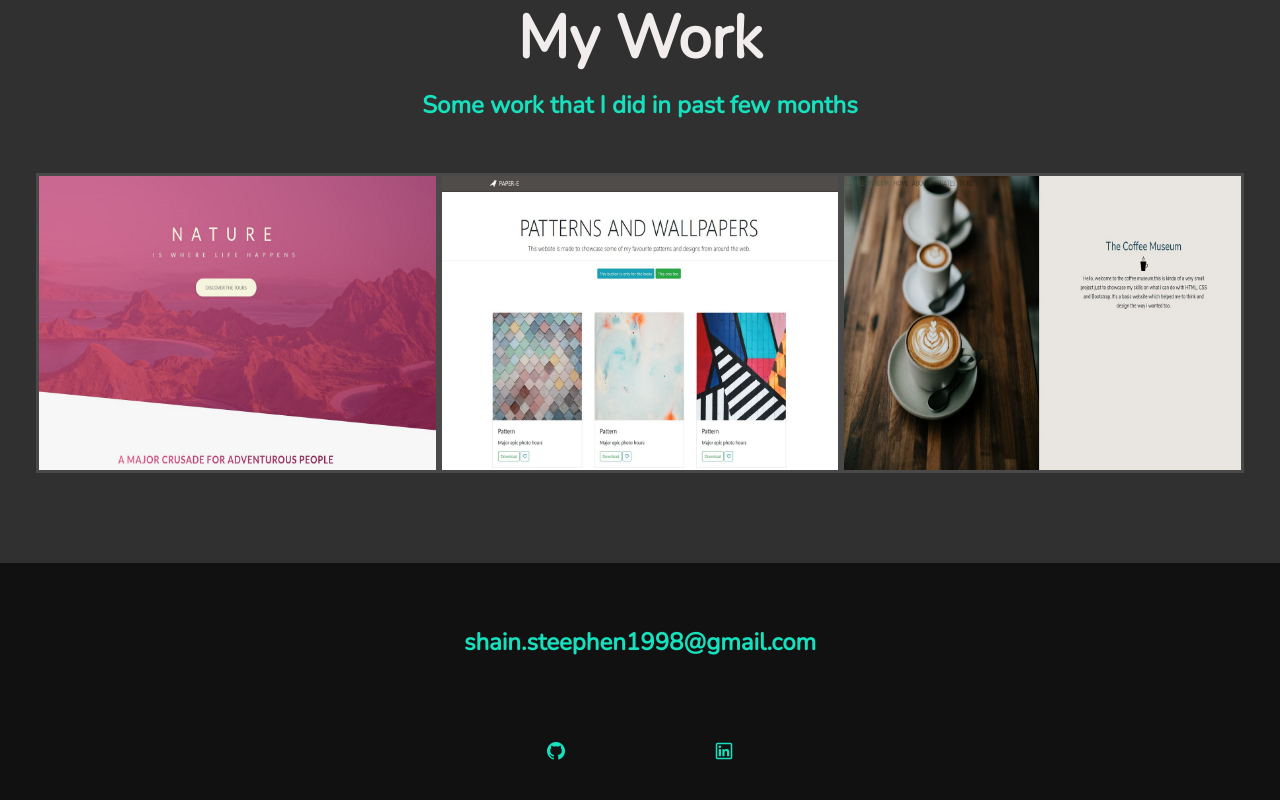
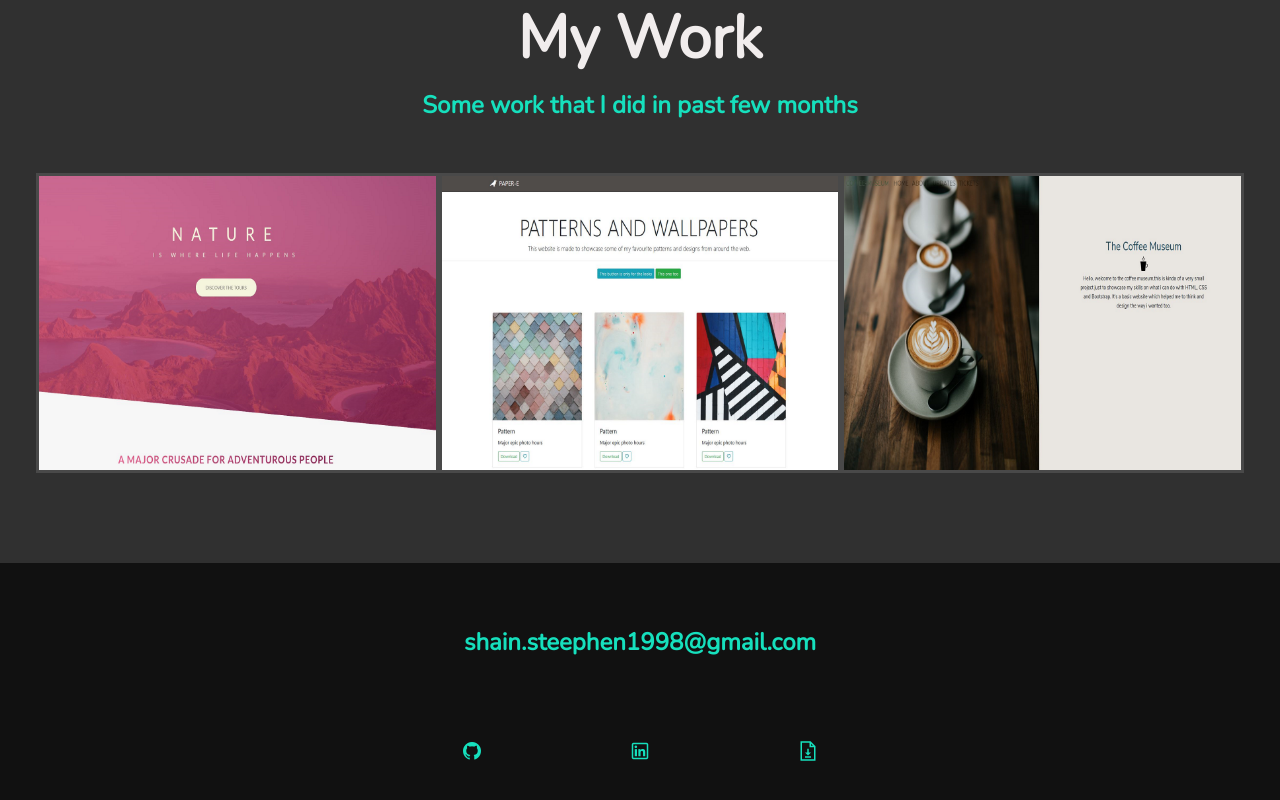
Before and after one commit to Shain-Dev/portfolio, a plain HTML site: page index.html in a window 1280 px wide. Shown: the part 1766-2566 px from the top of the page. Drawn offline with nearby package versions, Linux system fonts and the light colour scheme.

Commit message:
added resume download link to my portfolio

```diff
--- a/index.html
+++ b/index.html
@@ -126,6 +126,7 @@
         <ul class="social-list">
             <li class="social-list__item"><a class="social-list__link" href="https://github.com/Shain-Dev" ><i class="lab la-github"></i></a></li>
             <li class="social-list__item"><a class="social-list__link" href="https://www.linkedin.com/in/shain-steephen1998/"><i class="lab la-linkedin"></i></a></li>
+            <li class="social-list__item"><a class="social-list__link" href="https://drive.google.com/file/d/1LFqcn4HbXvoCqaUlBRh4RXr2oHH0KZgW/view?usp=sharing"><i class="las la-file-download"></i></a></li>
             <!-- <li class="social-list__item"><a class="social-list-link" href="#">c</a></li>
             <li class="social-list__item"><a class="social-list-link" href="#">d</a></li> -->
         </ul>
```
